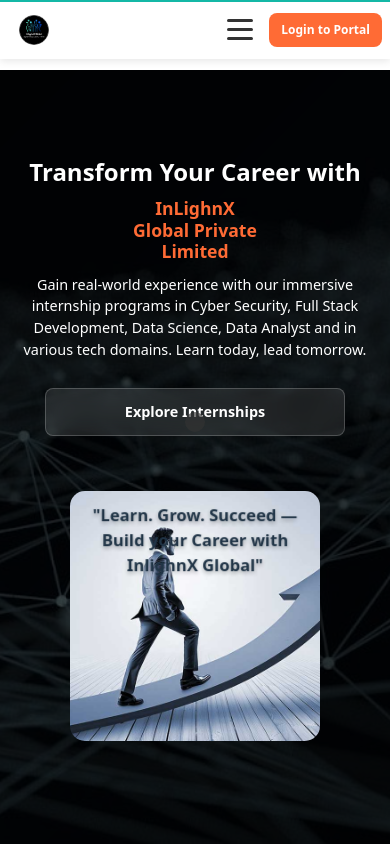
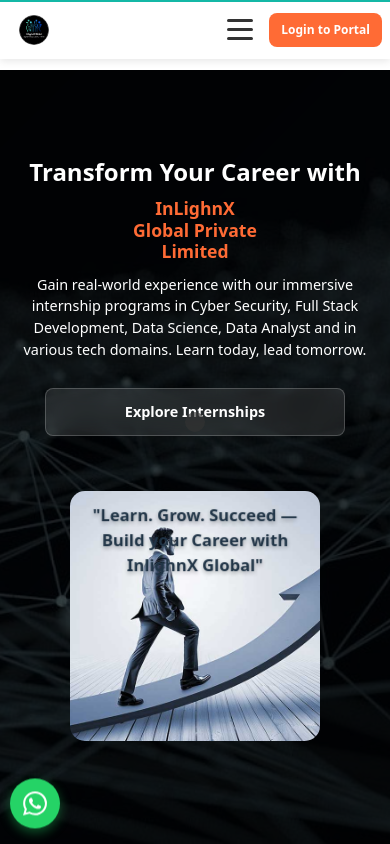
Before and after one commit to Jaiakashv/inlighnxglobal-test, a React (Vite) app: page / in a window 390 px wide. Shown: the top 844 px of the page. Built offline with nearby package versions, Linux system fonts and the light colour scheme; no server answers.

Commit message:
updated favicon

```diff
--- a/index.html
+++ b/index.html
@@ -2,9 +2,9 @@
 <html lang="en">
   <head>
     <meta charset="UTF-8" />
-    <link rel="icon" type="image/svg+xml" href="/vite.svg" />
+    <link rel="shortcut icon" href="src/assets/logo.png" type="image/x-icon">
     <meta name="viewport" content="width=device-width, initial-scale=1.0" />
-    <title>inlighnxglobal</title>
+    <title>InLighnX Global</title>
   </head>
   <body>
     <div id="root"></div>
--- /dev/null
+++ b/src/components/FloatingWhatsApp.css
@@ -0,0 +1,67 @@
+.floating-whatsapp {
+  position: fixed;
+  left: 20px;
+  bottom: 20px;
+  width: 60px;
+  height: 60px;
+  background: #25D366;
+  border-radius: 50%;
+  display: flex;
+  align-items: center;
+  justify-content: center;
+  box-shadow: 0 4px 12px rgba(37, 211, 102, 0.4);
+  z-index: 1000;
+  transition: all 0.3s ease;
+  color: #ffffff;
+  text-decoration: none;
+  animation: float-whatsapp 3s ease-in-out infinite;
+  cursor: pointer;
+}
+
+.floating-whatsapp:hover {
+  transform: scale(1.1);
+  box-shadow: 0 6px 20px rgba(37, 211, 102, 0.6);
+  background: #20BA5A;
+}
+
+.floating-whatsapp svg {
+  width: 32px;
+  height: 32px;
+}
+
+@keyframes float-whatsapp {
+  0%, 100% {
+    transform: translateY(0px);
+  }
+  50% {
+    transform: translateY(-10px);
+  }
+}
+
+@media (max-width: 768px) {
+  .floating-whatsapp {
+    left: 15px;
+    bottom: 15px;
+    width: 55px;
+    height: 55px;
+  }
+
+  .floating-whatsapp svg {
+    width: 28px;
+    height: 28px;
+  }
+}
+
+@media (max-width: 480px) {
+  .floating-whatsapp {
+    left: 10px;
+    bottom: 10px;
+    width: 50px;
+    height: 50px;
+  }
+
+  .floating-whatsapp svg {
+    width: 24px;
+    height: 24px;
+  }
+}
--- /dev/null
+++ b/src/components/FloatingWhatsApp.jsx
@@ -0,0 +1,29 @@
+import React from 'react';
+import './FloatingWhatsApp.css';
+
+const FloatingWhatsApp = () => {
+  const phoneNumber = '918446630531';
+  const message = 'Hello! I would like to know more about your services.';
+
+  const handleClick = () => {
+    const whatsappUrl = `https://wa.me/${phoneNumber}?text=${encodeURIComponent(message)}`;
+    window.open(whatsappUrl, '_blank');
+  };
+
+  return (
+    <a
+      href={`https://wa.me/${phoneNumber}?text=${encodeURIComponent(message)}`}
+      target="_blank"
+      rel="noopener noreferrer"
+      className="floating-whatsapp"
+      onClick={handleClick}
+      aria-label="Contact us on WhatsApp"
+    >
+      <svg viewBox="0 0 24 24" fill="currentColor" xmlns="http://www.w3.org/2000/svg">
+        <path d="M17.472 14.382c-.297-.149-1.758-.867-2.03-.967-.273-.099-.471-.148-.67.15-.197.297-.767.966-.94 1.164-.173.199-.347.223-.644.075-.297-.15-1.255-.463-2.39-1.475-.883-.788-1.48-1.761-1.653-2.059-.173-.297-.018-.458.13-.606.134-.133.298-.347.446-.52.149-.174.198-.298.298-.497.099-.198.05-.371-.025-.52-.075-.149-.669-1.612-.916-2.207-.242-.579-.487-.5-.669-.51-.173-.008-.371-.01-.57-.01-.198 0-.52.074-.792.372-.272.297-1.04 1.016-1.04 2.479 0 1.462 1.065 2.875 1.213 3.074.149.198 2.096 3.2 5.077 4.487.709.306 1.262.489 1.694.625.712.227 1.36.195 1.871.118.571-.085 1.758-.719 2.006-1.413.248-.694.248-1.289.173-1.413-.074-.124-.272-.198-.57-.347m-5.421 7.403h-.004a9.87 9.87 0 01-5.031-1.378l-.361-.214-3.741.982.998-3.648-.235-.372a9.86 9.86 0 01-1.51-5.26c.001-5.45 4.436-9.884 9.888-9.884 2.64 0 5.122 1.03 6.988 2.898a9.825 9.825 0 012.893 6.994c-.003 5.45-4.437 9.884-9.885 9.884m8.413-18.297A11.815 11.815 0 0012.05 0C5.495 0 .16 5.335.157 11.892c0 2.096.547 4.142 1.588 5.945L.057 24l6.305-1.654a11.882 11.882 0 005.683 1.448h.005c6.554 0 11.89-5.335 11.893-11.893a11.821 11.821 0 00-3.48-8.413Z"/>
+      </svg>
+    </a>
+  );
+};
+
+export default FloatingWhatsApp;
--- a/src/pages/AboutUs.jsx
+++ b/src/pages/AboutUs.jsx
@@ -1,4 +1,5 @@
 import { useEffect } from 'react'
+import FloatingWhatsApp from '../components/FloatingWhatsApp'
 import './aboutus.css'
 
 function AboutUs() {
@@ -503,6 +504,7 @@
           </form>
         </section>
       </div>
+      <FloatingWhatsApp />
     </div>
   )
 }
--- a/src/pages/ContactUs.jsx
+++ b/src/pages/ContactUs.jsx
@@ -1,4 +1,5 @@
 import { useState } from 'react'
+import FloatingWhatsApp from '../components/FloatingWhatsApp'
 import './Page.css'
 
 function ContactUs() {
@@ -118,6 +119,7 @@
           </div>
         </div>
       </div>
+      <FloatingWhatsApp />
     </div>
   )
 }
--- a/src/pages/Home.jsx
+++ b/src/pages/Home.jsx
@@ -2,6 +2,7 @@
 import TiltedCard from '../components/TiltedCard';
 import CircularCarousel from '../components/CircularCarousel';
 import LightRays from '../components/LightRays';
+import FloatingWhatsApp from '../components/FloatingWhatsApp';
 import { cn } from "../lib/utils";
 import './Page.css';
 import titleimg from '../assets/title-card.jpg';
@@ -1011,6 +1012,7 @@
           <CircularCarousel />
         </div>
       </div>
+      <FloatingWhatsApp />
     </div>
   )
 }
--- a/src/pages/Programs.jsx
+++ b/src/pages/Programs.jsx
@@ -1,3 +1,4 @@
+import FloatingWhatsApp from '../components/FloatingWhatsApp'
 import './Page.css'
 
 function Programs() {
@@ -59,6 +60,7 @@
           ))}
         </div>
       </div>
+      <FloatingWhatsApp />
     </div>
   )
 }
--- a/src/pages/VerifyCertificate.jsx
+++ b/src/pages/VerifyCertificate.jsx
@@ -1,4 +1,5 @@
 import { useState } from 'react'
+import FloatingWhatsApp from '../components/FloatingWhatsApp'
 import './Page.css'
 import logo from '../assets/logo.png'
 
@@ -163,6 +164,7 @@
           )}
         </div>
       </div>
+      <FloatingWhatsApp />
     </div>
   )
 }
--- a/src/pages/WhatsSpecial.jsx
+++ b/src/pages/WhatsSpecial.jsx
@@ -1,3 +1,4 @@
+import FloatingWhatsApp from '../components/FloatingWhatsApp'
 import './Page.css'
 
 function WhatsSpecial() {
@@ -74,6 +75,7 @@
           </p>
         </div>
       </div>
+      <FloatingWhatsApp />
     </div>
   )
 }
```
Also changed, not shown: src/assets/logo.png.
